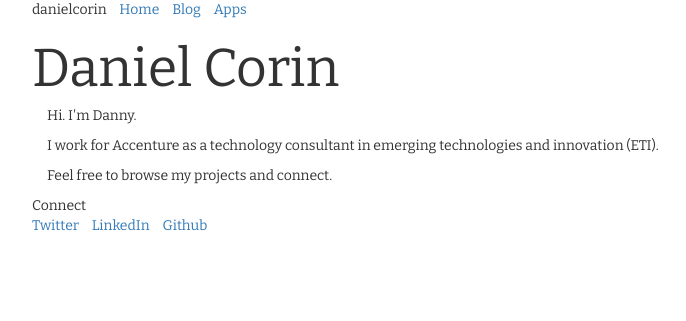
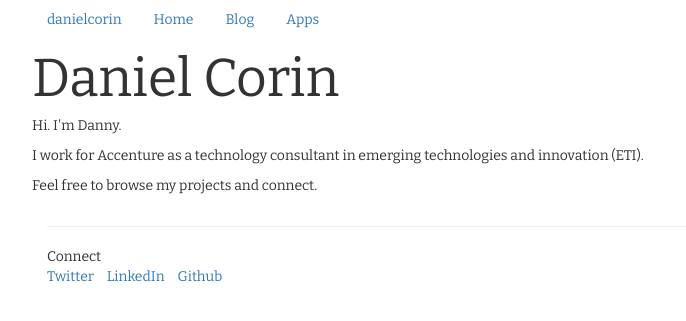
Before and after one commit to danielcorin/danielcorin.com, a Django app: page / in a window 1280 px wide. Shown: the top 321 px of the page, without its empty margins (53-739 px from the left). Run offline with Django 3.2, Linux system fonts and the light colour scheme; parts of the project's set-up code (start-up, migrations or seed data) failed here and were passed over; some libraries are stand-ins or nearby versions.

Commit message:
fix hr placement for connect links

```diff
--- a/templates/base.html
+++ b/templates/base.html
@@ -27,8 +27,8 @@
 					<div class="col-md-12">
 						<div class="navigation">
 							{% block navigation %}
-								<ul class="list-inline">
-									<li>danielcorin</li>
+								<ul class="nav nav-pills">
+									<li><a href="#">danielcorin</a></li>
 									<li><a href="/">Home</a></li>
 									<li><a href="http://blog.danielcorin.com">Blog</a></li>
 									<li><a href="/apps">Apps</a></li>
@@ -38,14 +38,10 @@
 						<div id="header">
 							{% block header %}{% endblock %}
 						</div>
-						{% block body %}
-							<div class="col-md-12" id="main-content">
-								{% block main %}
-								{% endblock %}
-							</div>
+						{% block main %}
 						{% endblock %}
-						<div class="footer">
-							<hr>
+						<div class="footer col-md-12">
+							<hr/>
 							Connect
 							<ul class="list-inline">
 								<li><a href="https://twitter.com/danielcorin1">Twitter</a></li>
--- a/templates/curses.html
+++ b/templates/curses.html
@@ -4,7 +4,7 @@
 {% block head %}
 	<link href="{% static 'css/curses.css' %}" rel="stylesheet">
 	{% endblock %}
-{% block body %}
+{% block main %}
 	{% csrf_token %}
 	<div class="col-md-6">
 		<div class="name" id="DC">Danny&nbsp;<span class="glyphicon glyphicon-chevron-up increment"></span></div>
```
